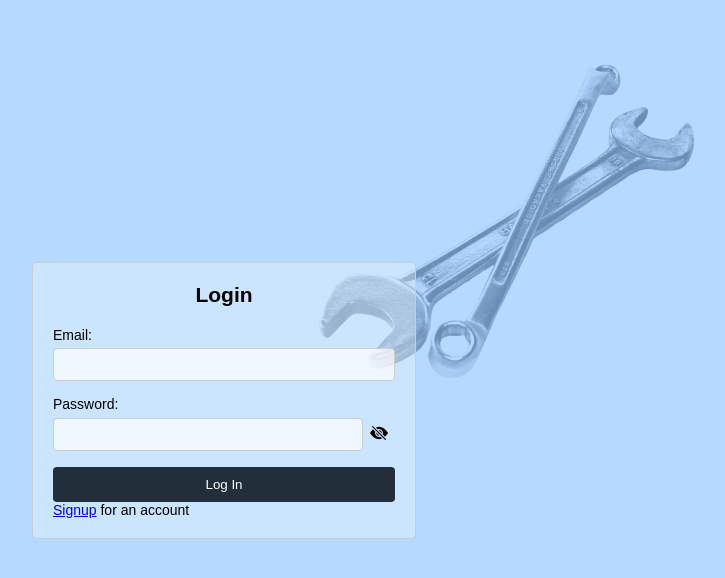
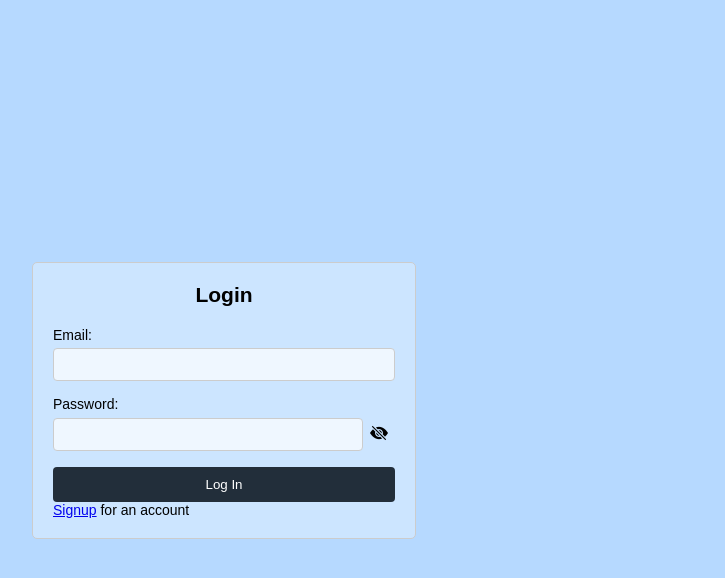
Before and after one commit to Godswill9/web, a React (Vite) app: page /login in a window 1280 px wide. Shown: the top 578 px of the page, without its empty margins (416-1141 px from the left). Built offline with nearby package versions, Linux system fonts and the light colour scheme.

Commit message:
fixed small issues

```diff
--- a/src/pages/login.jsx
+++ b/src/pages/login.jsx
@@ -39,16 +39,15 @@ const Login = () => {
     gsap.fromTo(
       ".imgWrapper",
       {
-        y: 350,
+        y: 0,
         x:0,// Start off-screen (bottom)
         opacity: 0,     // Start fully hidden
-        rotate: 270     // Start rotated -90 degrees
+        // rotate: 270     // Start rotated -90 degrees
       },
       {
         y: 0,
         x:0,          // Move to normal position
-        opacity: 0.5,     // Fade in
-        rotate: 0,      // Rotate to 0 degrees (normal)
+        opacity: 0.5,     // Rotate to 0 degrees (normal)
         duration: 1.5,  // Animation duration
         delay: 1,       // Delay before animation starts
         ease: "power2.out"
@@ -186,7 +185,7 @@ const Login = () => {
         </div>
       </div>
       {/* <div className="imgWrapper"> */}
-      <img className='imgWrapper' src="pexels-pixabay-210881-removebg-preview.png" alt="" />
+      {/* <img className='imgWrapper' src="pexels-pixabay-210881-removebg-preview.png" alt="" /> */}
       {/* <img className='imgWrapper2' src="pexels-pixabay-210881-removebg-preview.png" alt="" /> */}
         {/* <img className='mid' src="pexels-pixabay-210881-removebg-preview.png" alt="" />
         <img className='leftt' src="pexels-pixabay-210881-removebg-preview.png" alt="" /> */}
--- a/src/pages/signup.jsx
+++ b/src/pages/signup.jsx
@@ -54,16 +54,15 @@ const Signup = () => {
     gsap.fromTo(
       ".imgWrapper",
       {
-        y: 350,
+        y: 0,
         x:0,       // Start off-screen (bottom)
         opacity: 0,     // Start fully hidden
-        rotate: -270     // Start rotated -90 degrees
+        // rotate: -270     // Start rotated -90 degrees
       },
       {
         y: 0,
         x:0,          // Move to normal position
-        opacity: 0.5,     // Fade in
-        rotate: 0,      // Rotate to 0 degrees (normal)
+        opacity: 0.5,        // Rotate to 0 degrees (normal)
         duration: 1.5,  // Animation duration
         delay: 1,       // Delay before animation starts
         ease: "power2.out"
@@ -224,7 +223,7 @@ const Signup = () => {
           <span><a href="/login">login</a> your account</span>
         </div>
       </div>
-      <img className='imgWrapper' src="pexels-pixabay-210881-removebg-preview.png" alt="" />
+      {/* <img className='imgWrapper' src="pexels-pixabay-210881-removebg-preview.png" alt="" /> */}
 
     </div>
   );
--- a/src/stylings/styles.css
+++ b/src/stylings/styles.css
@@ -168,9 +168,9 @@ body {
 }
 .allCover .imgWrapper {
   position: absolute;
-  left: 50%;
-  top: 50%;
-  transform: translate(-50%, -50%);
+  left: 0%;
+  top: 0%;
+  width: 30%;
 }
 
 .dots {
--- a/src/stylings/styles.scss
+++ b/src/stylings/styles.scss
@@ -185,11 +185,14 @@ position: relative;
 
   .allCover{
     position: relative;
+    // overflow: hidden;
     .imgWrapper{
       position: absolute;
-      left: 50%;
-      top: 50%;
-      transform: translate(-50%, -50%);
+      left: 0%;
+      top: 0%;
+      // transform: rotate(210deg);
+      width: 30%;
+      // border: 1px solid white;
     }
 
   }
```
Also changed, not shown: 2 other files (tests, documents, lock files or other folders).
